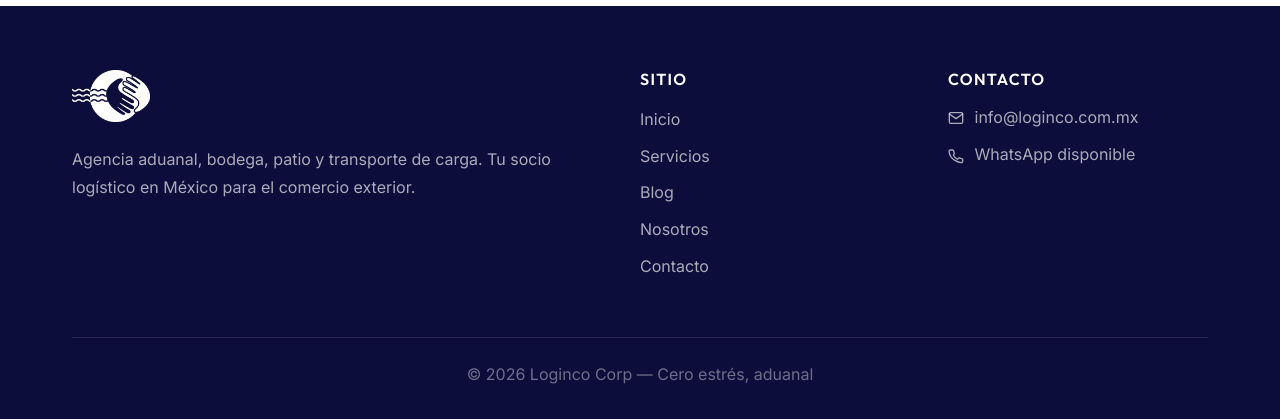
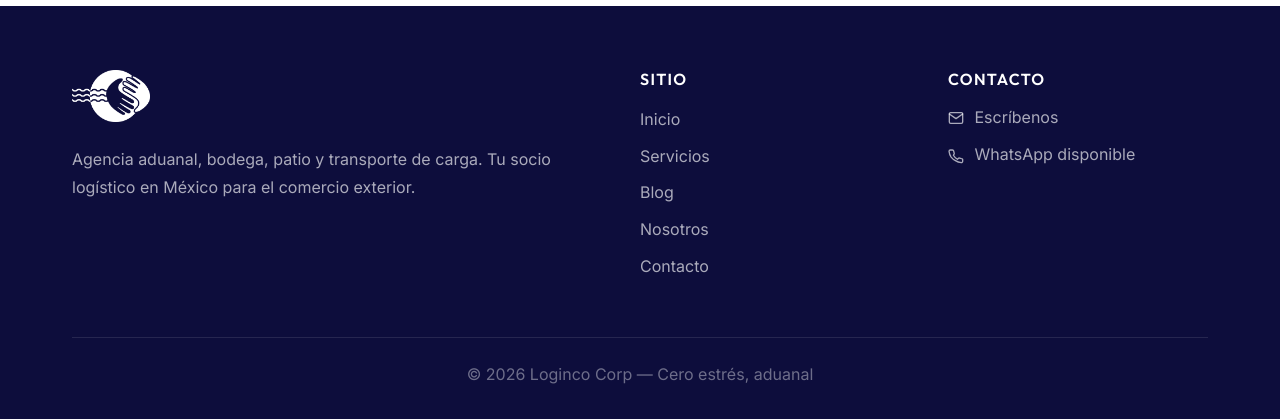
Before and after one commit to Agencia-Aduanal-Loginco/Loginco-Corp, a Django app: page /contacto/ in a window 1280 px wide. Shown: the part 1244-1663 px from the top of the page. Run offline with Django 5.2, Linux system fonts and the light colour scheme.

Commit message:
Correcion de lnk rotos

```diff
--- a/static/css/main.css
+++ b/static/css/main.css
@@ -1573,6 +1573,10 @@ h1, h2, h3, h4, h5, h6 {
   color: var(--color-text-muted);
 }
 
+.contact-email::before {
+  content: attr(data-u) "\40" attr(data-d);
+}
+
 /* ── PAGE HEADER ── */
 .page-header {
   background-color: var(--color-bg-alt);
--- a/templates/base.html
+++ b/templates/base.html
@@ -132,7 +132,7 @@
           <h3>Contacto</h3>
           <p>
             <svg width="16" height="16" viewBox="0 0 24 24" fill="none" stroke="currentColor" stroke-width="2" stroke-linecap="round" stroke-linejoin="round" aria-hidden="true" style="display:inline-block;vertical-align:middle;margin-right:6px"><path d="M4 4h16c1.1 0 2 .9 2 2v12c0 1.1-.9 2-2 2H4c-1.1 0-2-.9-2-2V6c0-1.1.9-2 2-2z"/><polyline points="22,6 12,13 2,6"/></svg>
-            info@loginco.com.mx
+            <a href="{% url 'pages:contact' %}" style="color:inherit;">Escríbenos</a>
           </p>
           <p>
             <svg width="16" height="16" viewBox="0 0 24 24" fill="none" stroke="currentColor" stroke-width="2" stroke-linecap="round" stroke-linejoin="round" aria-hidden="true" style="display:inline-block;vertical-align:middle;margin-right:6px"><path d="M22 16.92v3a2 2 0 0 1-2.18 2 19.79 19.79 0 0 1-8.63-3.07A19.5 19.5 0 0 1 4.69 13.6 19.79 19.79 0 0 1 1.58 5a2 2 0 0 1 1.99-2h3a2 2 0 0 1 2 1.72 12.84 12.84 0 0 0 .7 2.81 2 2 0 0 1-.45 2.11L8.09 10.91a16 16 0 0 0 6 6l1.27-1.27a2 2 0 0 1 2.11-.45 12.84 12.84 0 0 0 2.81.7A2 2 0 0 1 22 16.92z"/></svg>
--- a/templates/pages/contact.html
+++ b/templates/pages/contact.html
@@ -178,10 +178,9 @@
           </div>
           <div>
             <span class="contact-info-item__label">Correo electrónico</span>
-            <a href="mailto:info@loginco.com.mx" class="contact-info-item__value"
-               style="text-decoration: none; color: var(--color-primary);">
-              info@loginco.com.mx
-            </a>
+            <span class="contact-info-item__value contact-email"
+                  data-u="info" data-d="loginco.com.mx"
+                  style="color: var(--color-primary);"></span>
           </div>
         </div>
 
```
Also changed, not shown: 1 other file.
